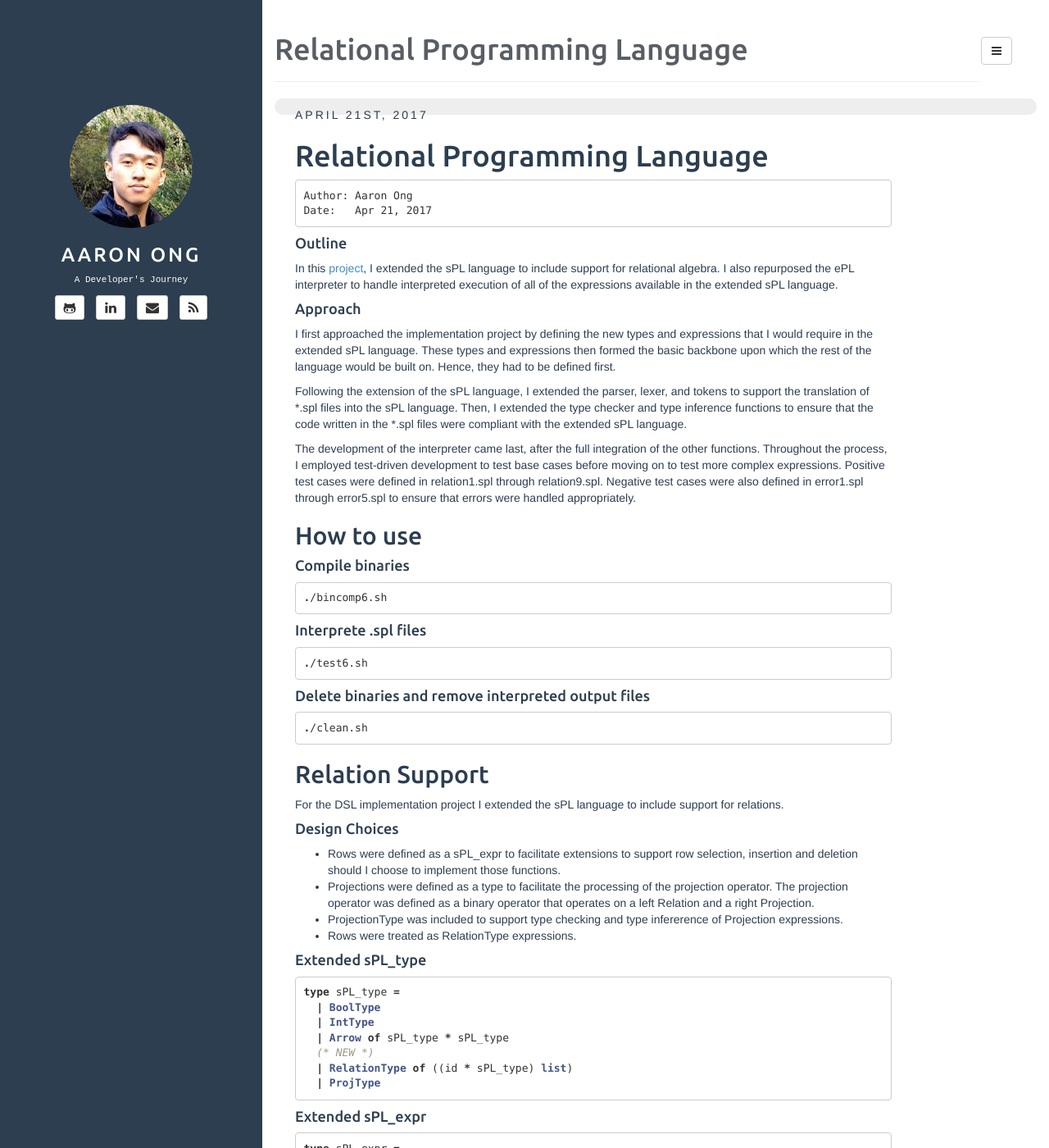
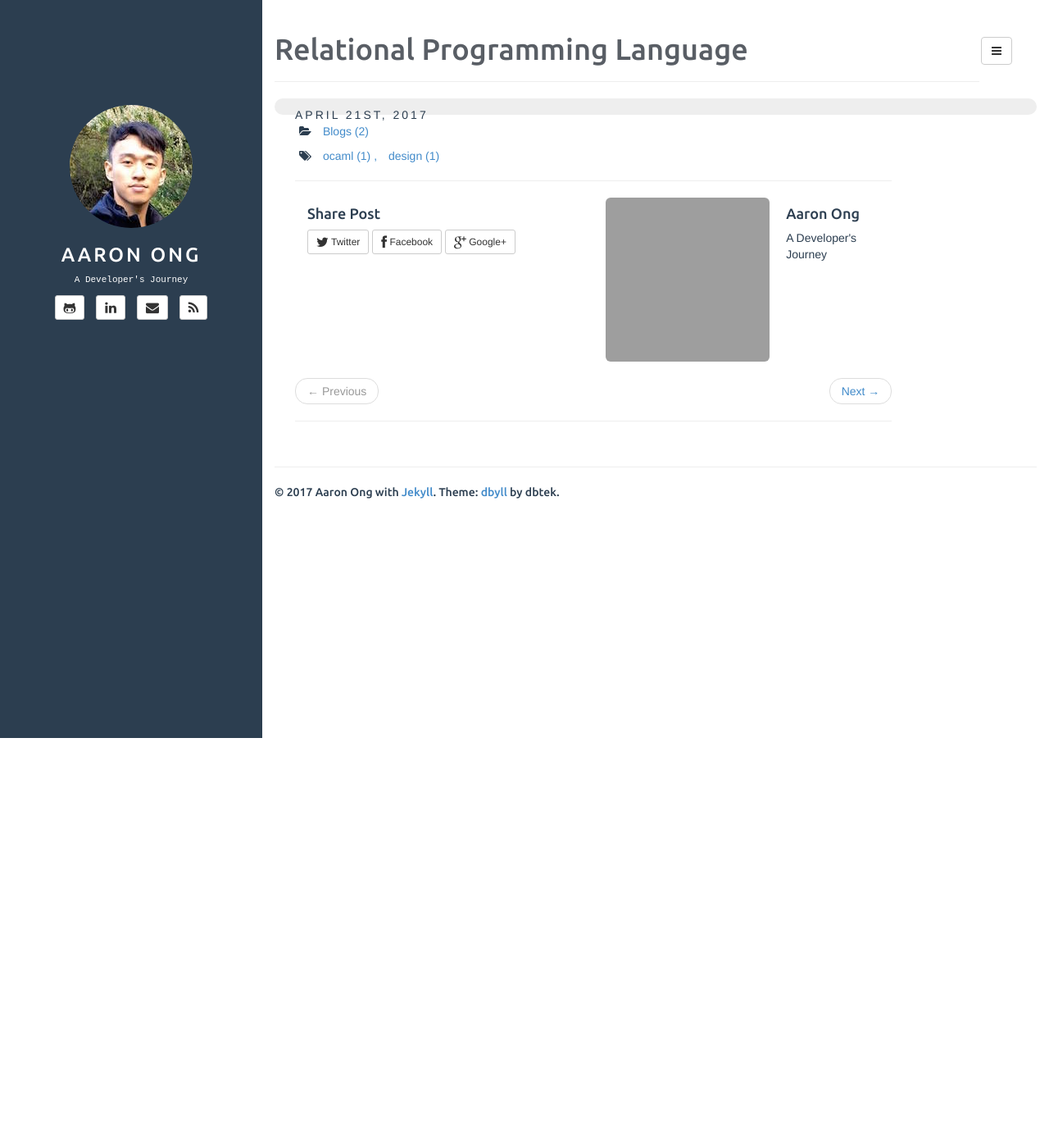
Before and after one commit to Aaronong/Aaronong.github.io, a Jekyll site: the page built from _posts/2017-4-21-Relational-Programming-Language.md, in a window 1280 px wide and 1400 px high. Shown: the whole window at 82% size. Built offline with Jekyll 4.4.1, drawn with Linux system fonts in a browser that asks for light colours; some of the changed text lies outside the part shown; grey boxes are pictures that could not be loaded.

Commit message:
changing post layout

````diff
--- a/_includes/post.html
+++ b/_includes/post.html
@@ -16,9 +16,9 @@
 	   {% endcase %}
 	   {{ page.date | date: "%Y" }}
 	 </span>
-	  <div class="article_body">
+	 <!--  <div class="article_body">
 	  {{ content }}
-	  </div>
+	  </div> -->
 
 		{% unless page.categories == empty %}
 		<ul class="tag_box list-unstyled list-inline">
--- a/_posts/2017-4-21-Relational-Programming-Language.md
+++ b/_posts/2017-4-21-Relational-Programming-Language.md
@@ -5,13 +5,6 @@ categories: [Blogs]
 tags: [ocaml, design]
 description: Creating a domain specific language to support relational algebra.
 ---
-
-# Relational Programming Language
-
-```
-Author: Aaron Ong
-Date:   Apr 21, 2017
-```
 
 #### Outline
 
````
Also changed, not shown: _posts/2017-8-9-You-Don't-Know-JS(1)-Closures.md (+0 -2 lines).
